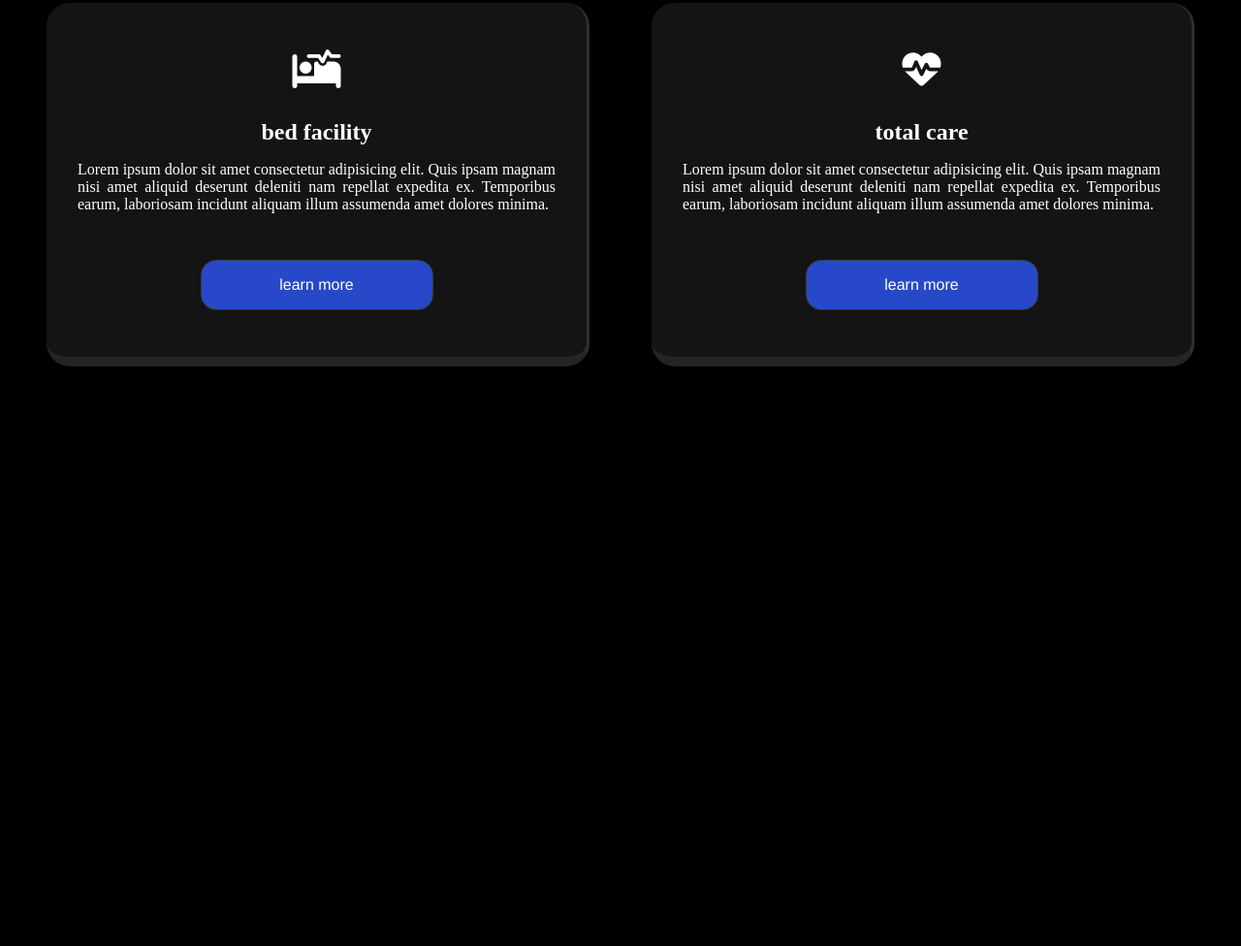
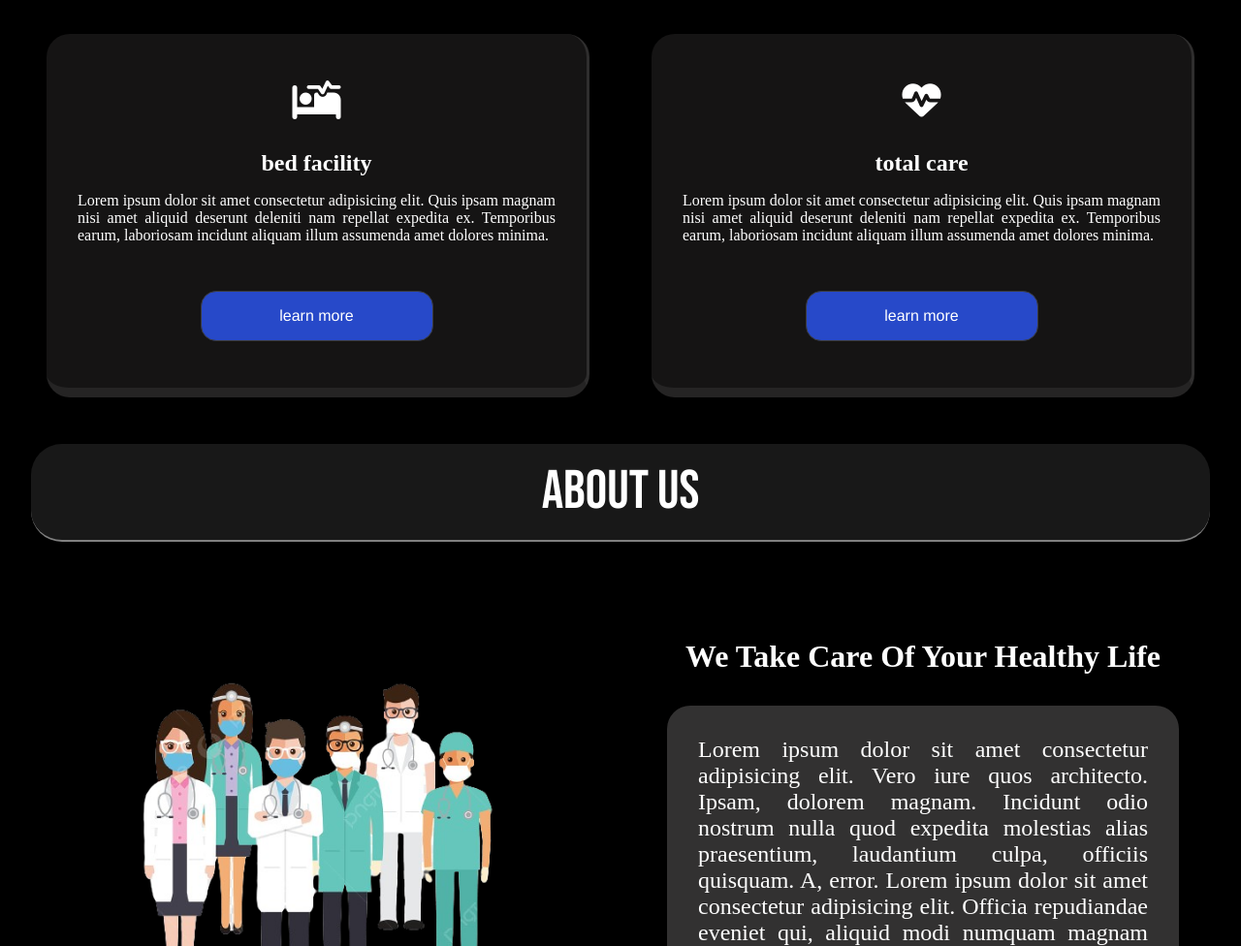
Before and after one commit to Gourab2005/DoctoBuddy, a plain HTML site: page index.html in a window 1280 px wide. Shown: the part 1824-2800 px from the top of the page at 97% size. Before the commit the page ends 2218 px from the top, so only its background shows below. Drawn offline with nearby package versions, Linux system fonts and the light colour scheme; a web font is replaced by a local one.

Commit message:
section3

```diff
--- a/index.html
+++ b/index.html
@@ -59,7 +59,7 @@
                 deleniti nam repellat expedita ex. Temporibus earum, laboriosam incidunt aliquam illum assumenda
                 amet dolores minima.</p>
             <button class="btn">
-                <a href="#" >learn more</a>
+                <a href="#">learn more</a>
             </button>
         </div>
 
@@ -121,6 +121,30 @@
 
     </section>
 
+    <!-- section3 starts -->
+    <div class="heading" id="about">
+        About Us
+    </div>
+    <section class="section3">
+        <div class="image">
+            <img src="images/picture2.png" alt="">
+        </div>
+        <div class="box">
+            <h2>We Take Care Of Your Healthy Life</h2>
+            <p>Lorem ipsum dolor sit amet consectetur adipisicing elit. Vero iure quos architecto. Ipsam, dolorem
+                magnam. Incidunt odio nostrum nulla quod expedita molestias alias praesentium, laudantium culpa,
+                officiis quisquam. A, error. Lorem ipsum dolor sit amet consectetur adipisicing elit. Officia
+                repudiandae eveniet qui, aliquid modi numquam magnam doloremque voluptates dolor rem sunt. Molestias
+                esse nemo nulla quam quasi. Omnis, quod molestias.</p>
+        </div>
+    </section>
+
+    <!-- section4 starts // counter section -->
+    <div class="heading" id="about">
+        Review
+    </div>
+
+
 
     <!-- Js linking -->
     <script src="https://cdn.jsdelivr.net/npm/gsap@3.12.5/dist/gsap.min.js"></script>
--- a/style.scss
+++ b/style.scss
@@ -20,10 +20,13 @@ section {
 .heading{
     font-family: "Bebas Neue", sans-serif;
     margin: 2rem;
-    padding-left: 3rem;
+    padding: 1rem;
+    border-radius: 2rem;
     font-size: 3.5rem;
     color: white;
     border-bottom: 2px solid gray;
+    background-color: #181818;
+    text-align: center;
 }
 .section1 {
     display: flex;
@@ -139,6 +142,38 @@ section {
     }
 }
 
+.section3{
+    display: grid;
+    grid-template-columns: repeat(auto-fit, minmax(27rem, 1fr));
+    gap: 2rem;
+    align-items: center;
+    .image{
+        padding: 7rem;
+        border-radius: 2rem;
+        img{
+            height: 100%;
+            width: 100%;
+        }
+    }
+    .box{
+        border-radius: 2rem;
+        text-align: center;
+        h2{
+            color: white;
+            margin: 2rem;
+            font-size: 2rem;
+        }
+        p{
+            color: white;
+            font-size: 1.5rem;
+            text-align: justify;
+            padding:2rem 2rem;
+            background-color: #323131;
+            margin: 2rem 2rem;
+            border-radius: 1.5rem;
+        }
+    }
+}
 .header {
     padding: 2rem 9%;
     position: fixed;
```
Also changed, not shown: images/picture2.png (added), style.css, 1 other file. Lines whose indentation alone changed are shown as unchanged.
